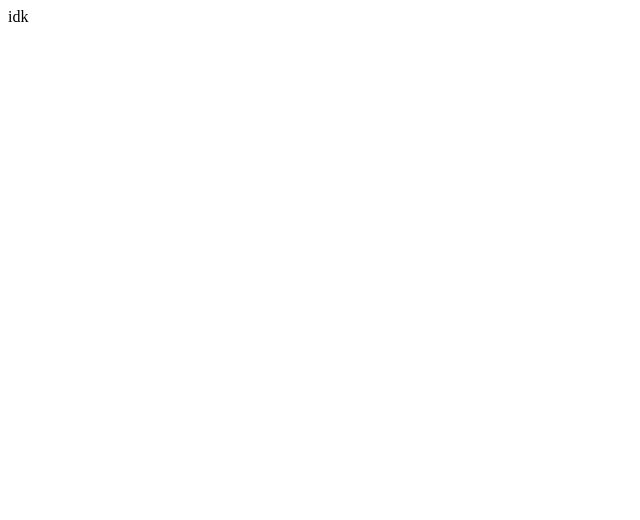
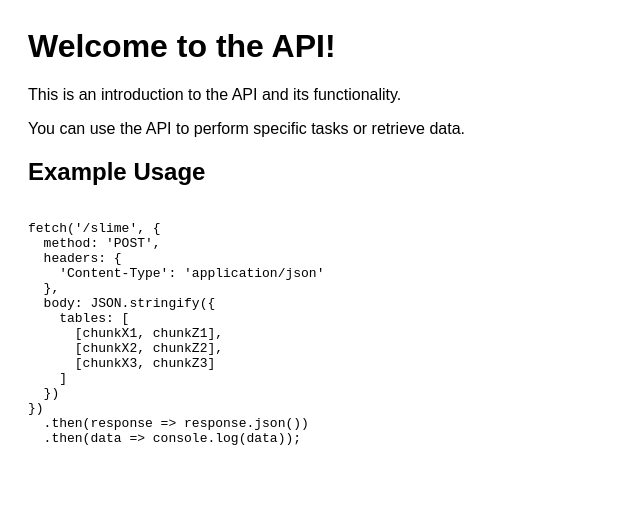
Before and after one commit to EpiclyRaspberry/slime-api, a website: page public/index.html in a window 1280 px wide. Shown: the whole page, without its empty margins (0-640 px from the left). Drawn offline with Linux system fonts and the light colour scheme.

Commit message:
Update index.html

```diff
--- a/public/index.html
+++ b/public/index.html
@@ -1 +1,40 @@
-idk
+<!DOCTYPE html>
+<html>
+<head>
+  <title>API Introduction</title>
+  <style>
+    body {
+      font-family: Arial, sans-serif;
+      padding: 20px;
+    }
+    h1 {
+      margin-top: 0;
+    }
+  </style>
+</head>
+<body>
+  <h1>Welcome to the API!</h1>
+  <p>This is an introduction to the API and its functionality.</p>
+  <p>You can use the API to perform specific tasks or retrieve data.</p>
+  <h2>Example Usage</h2>
+  <pre>
+    <code>
+fetch('/slime', {
+  method: 'POST',
+  headers: {
+    'Content-Type': 'application/json'
+  },
+  body: JSON.stringify({
+    tables: [
+      [chunkX1, chunkZ1],
+      [chunkX2, chunkZ2],
+      [chunkX3, chunkZ3]
+    ]
+  })
+})
+  .then(response => response.json())
+  .then(data => console.log(data));
+    </code>
+  </pre>
+</body>
+</html>
```
